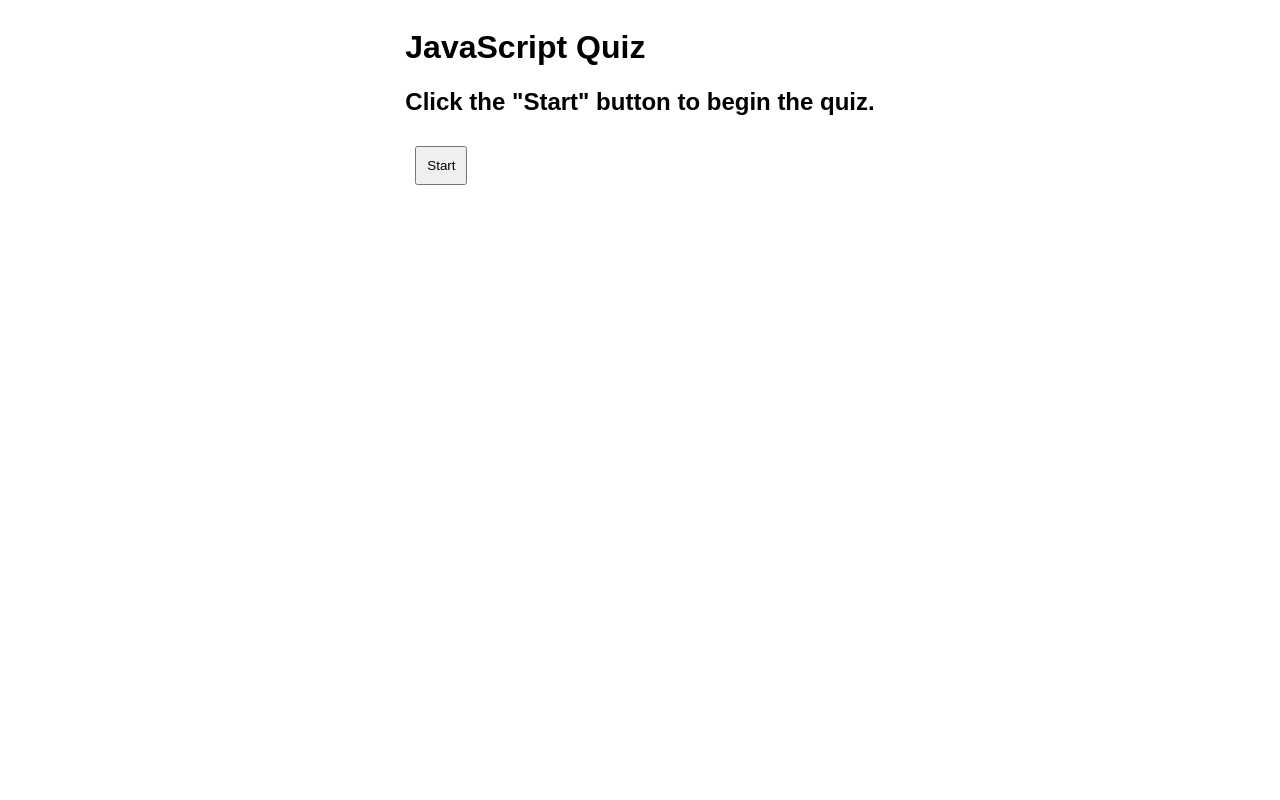
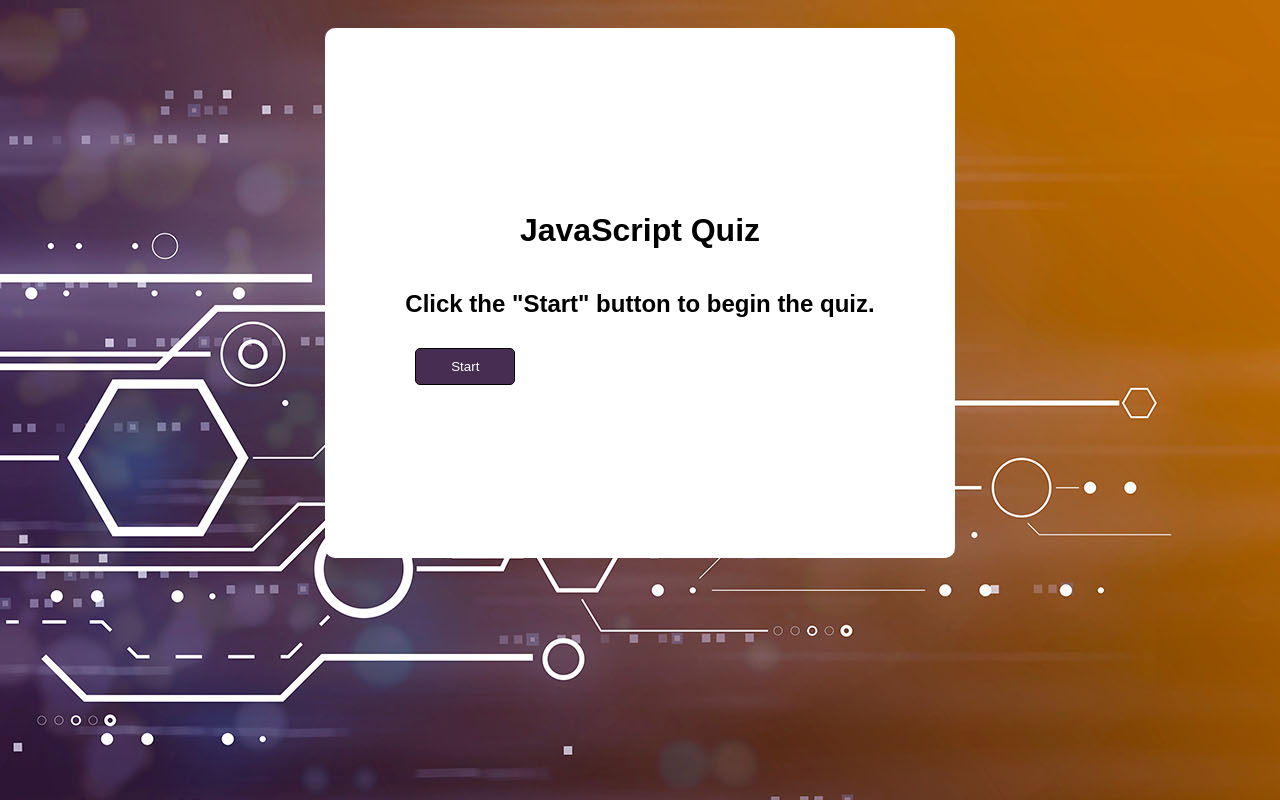
Before and after one commit to anakela/code-quiz, a plain HTML site: page index.html in a window 1280 px wide. Drawn offline with Linux system fonts and the light colour scheme.

Commit message:
Updated CSS

```diff
--- a/style.css
+++ b/style.css
@@ -3,12 +3,14 @@
 }
 
 body {
-    display: flex;
-    justify-content: center;
-    align-items: center;
+    background-image: url("./assets/computer-background.jpg")
+    /* display: flex; */
+    /* justify-content: center; */
+    /* align-items: center; */
+    /* background-color: #FAE05A; */
 }
 
-.header {
+header {
     display: flex;
     justify-content: center;
     align-items: center;
@@ -18,23 +20,49 @@ body {
     margin: 0 auto;
 }
 
-.main {
+main {
     display: flex;
     justify-content: center;
     align-items: center;
     align-content: center;
     flex-wrap: wrap;
     flex-direction: column;
-    padding: 10px;
-    margin: 0 auto;
+    padding: 15px;
+    margin: auto;
+    max-width: 600px;
+    min-height: 500px;
+    background-color: #fff;
+    /* border: 10px solid #FA955A; */
+    border-radius: 10px;
+}
+
+section.start-game {
+    display: flex;
+    justify-content: center;
+    align-items: center;
+    align-content: center;
+}
+
+section.show-questions {
+
 }
 
 button {
     padding: 10px;
     margin: 10px;
+    color: #fff;
+    background-color: #472d52;
+    border: 1px solid #000;
+    border-radius: 5px;
+    min-width: 100px;
+    max-width: 400px;
 }
 
 .form-btn {
     padding: 10px;
     margin: 10px;
+    color: #fff;
+    background-color: #472d52;
+    border: 1px solid #000;
+    border-radius: 5px;
 }
```
Also changed, not shown: assets/JS-quiz-screenshot.png (added), assets/computer-background.jpg (added), 1 other file.
